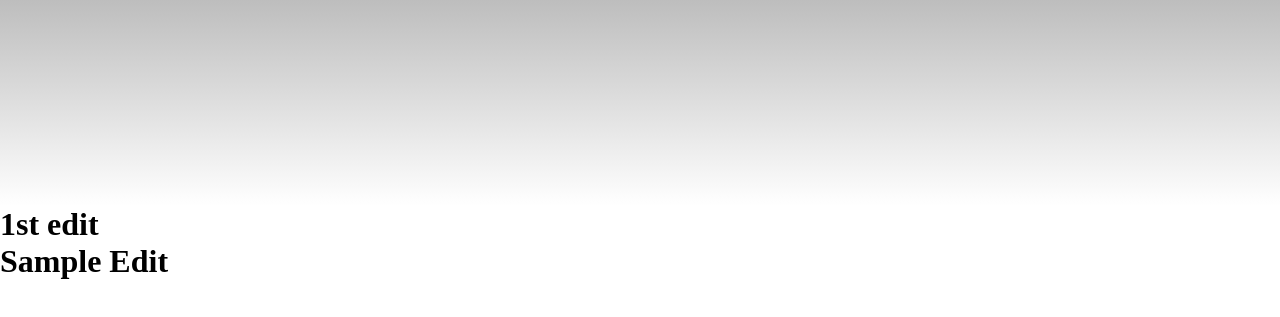
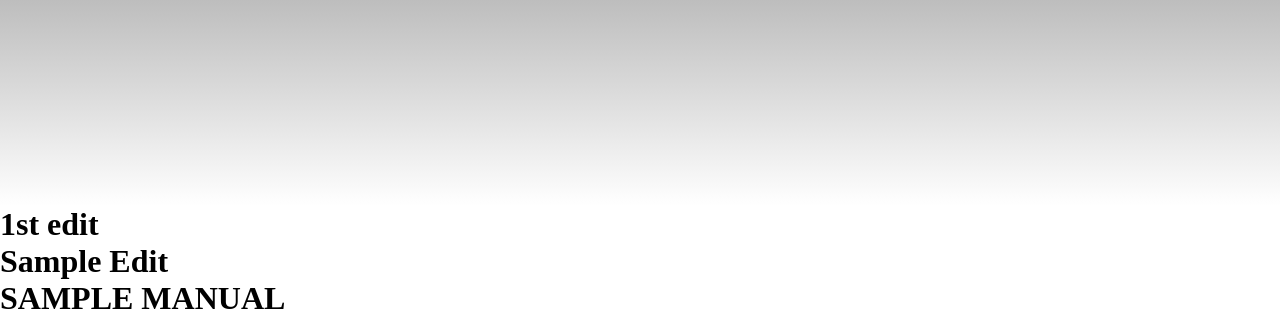
Before and after one commit to Jdelina/night1, a plain HTML site: page index.html in a window 1280 px wide. Shown: the part 594-911 px from the top of the page. Before the commit the page ends 874 px from the top, so only its background shows below. Drawn offline with nearby package versions, Linux system fonts and the light colour scheme.

Commit message:
EDIT index.html

```diff
--- a/index.html
+++ b/index.html
@@ -68,5 +68,7 @@
 
 
     <h1>Sample Edit  </h1>
+
+<h1>SAMPLE MANUAL </h1>
 </body>
 </html>
```
